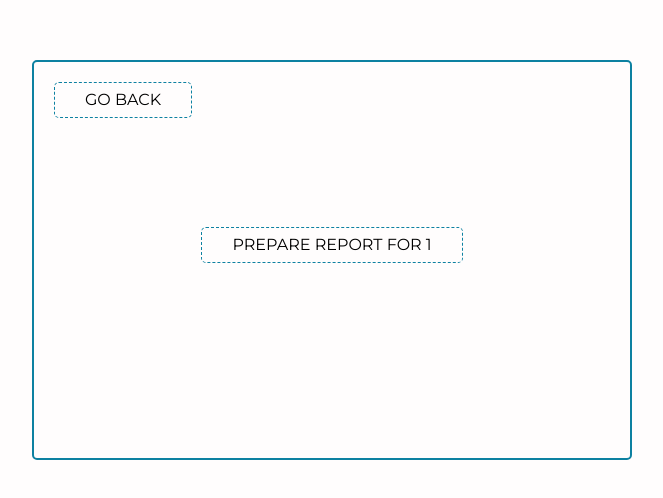
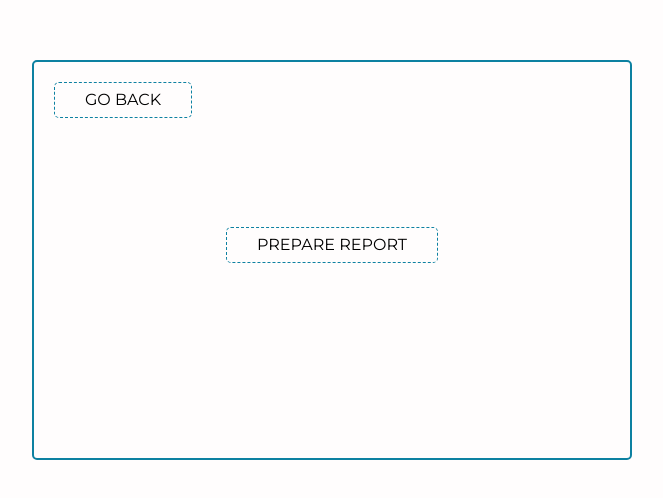
Before and after one commit to alvin1904/skillvine-client, a Next.js app: page /teacher/reports/b/1 in a window 1280 px wide. Shown: the part 140-638 px from the top of the page, without its empty margins (308-971 px from the left). Built offline with nearby package versions, Linux system fonts and the light colour scheme.

Commit message:
feat: abstraction with useReport hook, student report gen

```diff
--- a/src/componentsAdmin/ReportGenerator/Batchwise.js
+++ b/src/componentsAdmin/ReportGenerator/Batchwise.js
@@ -1,7 +1,7 @@
 import jsPDF from "jspdf";
 import "jspdf-autotable";
 
-export const generatePDF = (data) => {
+export const generateBatchPDF = (data) => {
   const doc = new jsPDF();
   const batch = `BATCH-WISE REPORT for ${data[0].student.batch}`;
   let pageNo = 1;
--- /dev/null
+++ b/src/componentsAdmin/ReportGenerator/ReportComponent.js
@@ -0,0 +1,58 @@
+import Loadings from "@/components/Loading/Loadings";
+import styles from "@/styles/teacher/Reports.module.css";
+import useReport from "@/utils/useReport";
+import { BsDownload } from "react-icons/bs";
+
+function ReportComponent({
+  target,
+  status,
+  handleBack,
+  handlePrepare,
+  handleDownload,
+}) {
+  const { message, targets } = useReport();
+  return (
+    <div className={styles.body}>
+      <div
+        className={styles.reportMaker}
+        style={{
+          "--clr-border":
+            target === targets.BATCH
+              ? "var(--clr-primary-250)"
+              : "var(--clr-primary-400)",
+        }}
+      >
+        <button className={styles.back} onClick={handleBack}>
+          GO BACK
+        </button>
+        <button className={styles.btn} onClick={handlePrepare}>
+          PREPARE REPORT
+        </button>
+        <div className={styles.report}>
+          {status &&
+            typeof status === "string" &&
+            status !== message.SUCCESSFUL && (
+              <span style={{ height: "50px", width: "50px" }}>
+                <Loadings
+                  color={
+                    target === targets.BATCH
+                      ? "var(--clr-primary-250)"
+                      : "var(--clr-primary-300)"
+                  }
+                />
+              </span>
+            )}
+          {status}
+        </div>
+        {status === message.SUCCESSFUL && (
+          <button className={styles.downloadBtn} onClick={handleDownload}>
+            <BsDownload />
+            DOWNLOAD
+          </button>
+        )}
+      </div>
+    </div>
+  );
+}
+
+export default ReportComponent;
--- a/src/pages/teacher/reports/b/[slug]/index.js
+++ b/src/pages/teacher/reports/b/[slug]/index.js
@@ -1,76 +1,23 @@
-import { reportGenBatchAPI } from "@/apis/teacher";
-import Loadings from "@/components/Loading/Loadings";
-import { generatePDF } from "@/componentsAdmin/ReportGenerator/Batchwise";
-import styles from "@/styles/teacher/Reports.module.css";
-import useAxiosCaller from "@/utils/useAxiosCaller";
+import ReportComponent from "@/componentsAdmin/ReportGenerator/ReportComponent";
+import useReport from "@/utils/useReport";
 import { useRouter } from "next/router";
-import { useState } from "react";
-import { BsDownload } from "react-icons/bs";
 
 function index() {
-  const message = {
-    PREPARING: "Preparing your report...",
-    COLLECTED: "Collected data, Preparing report PDF...",
-    SUCCESSFUL: "Report generation successful...",
-  };
   const router = useRouter();
   const { slug } = router.query;
-  const { fetchData } = useAxiosCaller();
-  const [status, setStatus] = useState(null);
-  const [data, setData] = useState(null);
-  // BACK BUTTON TO BATCH SELECT
-  const handleBack = () => router.push("/teacher/batches");
-  // PREPARE THE DATA FOR REPORT GEN
-  const handlePrepare = async () => {
-    setStatus(message.PREPARING);
-    let res = null;
-    console.log(slug);
-    if (typeof slug === "string") {
-      res = await fetchData(reportGenBatchAPI, slug);
-      console.log(res);
-      if (res.status === 200 || res.status === 304) {
-        setData(res.data);
-        setStatus(message.COLLECTED);
-        setTimeout(() => {
-          setStatus(message.SUCCESSFUL);
-        }, 1000);
-      } else {
-        setStatus(null);
-        throwError(res?.response?.status);
-      }
-    }
-  };
-  // DOWNLOAD THE PDF REPORT
-  const handleDownload = () => {
-    generatePDF(data);
-  };
+  const { backLinkBatchWise, status, targets, getData, generate } = useReport();
+
+  const handleBack = () => router.push(backLinkBatchWise);
+  const handlePrepare = async () => await getData(targets.BATCH, slug);
+  const handleDownload = () => generate(targets.BATCH);
   return (
-    <div className={styles.body}>
-      <div className={styles.reportMaker}>
-        <button className={styles.back} onClick={handleBack}>
-          GO BACK
-        </button>
-        <button className={styles.btn} onClick={handlePrepare}>
-          PREPARE REPORT FOR {slug}
-        </button>
-        <div className={styles.report}>
-          {status &&
-            typeof status === "string" &&
-            status !== message.SUCCESSFUL && (
-              <span style={{ height: "50px", width: "50px" }}>
-                <Loadings color="var(--clr-primary-250" />
-              </span>
-            )}
-          {status}
-        </div>
-        {status === message.SUCCESSFUL && (
-          <button className={styles.downloadBtn} onClick={handleDownload}>
-            <BsDownload />
-            DOWNLOAD
-          </button>
-        )}
-      </div>
-    </div>
+    <ReportComponent
+      target={targets.BATCH}
+      status={status}
+      handleBack={handleBack}
+      handlePrepare={handlePrepare}
+      handleDownload={handleDownload}
+    />
   );
 }
 
--- a/src/styles/teacher/Reports.module.css
+++ b/src/styles/teacher/Reports.module.css
@@ -12,7 +12,7 @@
   flex-direction: column;
   background-color: var(--clr-light);
   border-radius: 5px;
-  border: 2px solid var(--clr-primary-250);
+  border: 2px solid var(--clr-border);
   height: 400px;
   width: 600px;
   padding: 20px;
@@ -25,7 +25,7 @@
 .downloadBtn {
   all: unset;
   background-color: var(--clr-light);
-  border: 1px dashed var(--clr-primary-250);
+  border: 1px dashed var(--clr-border);
   padding: 5px 30px;
   cursor: pointer;
   transition: 250ms all ease-in-out;
@@ -35,7 +35,7 @@
 .back:hover,
 .btn:hover,
 .downloadBtn:hover {
-  background-color: var(--clr-primary-250);
+  background-color: var(--clr-border);
   color: var(--clr-light);
 }
 .back {
--- /dev/null
+++ b/src/utils/useReport.js
@@ -0,0 +1,61 @@
+import { reportGenBatchAPI } from "@/apis/teacher";
+import useAxiosCaller from "./useAxiosCaller";
+import { useCustomError } from "@/components/ErrorHandler/ErrorContext";
+import { generateBatchPDF } from "@/componentsAdmin/ReportGenerator/Batchwise";
+import { useState } from "react";
+
+function useReport() {
+  const message = {
+    PREPARING: "Fetching data. Almost there…👌",
+    COLLECTED: "Data ready! Making PDF…📄",
+    SUCCESSFUL: "Done! Your report is awesome…🎉",
+  };
+  const targets = {
+    BATCH: "batch-wise",
+    STUDENT: "student-wise",
+  };
+  const backLinkBatchWise = "/teacher/batches";
+  const backLinkStudentWise = "/teacher/evaluate/";
+
+  const { fetchData } = useAxiosCaller();
+  const { throwError } = useCustomError();
+  const [status, setStatus] = useState(null);
+  const [data, setData] = useState(null);
+  const getData = async (target, slug) => {
+    setStatus(message.PREPARING);
+    let res = null;
+    if (typeof slug === "string") {
+      if (target === targets.BATCH)
+        res = await fetchData(reportGenBatchAPI, slug);
+      if (target === targets.STUDENT)
+        res = await fetchData(reportGenBatchAPI, slug);
+      console.log(res);
+      if (res.status === 200 || res.status === 304) {
+        setData(res.data);
+        setStatus(message.COLLECTED);
+        setTimeout(() => {
+          setStatus(message.SUCCESSFUL);
+        }, 1000);
+      } else {
+        setStatus(null);
+        throwError(res?.response?.status);
+      }
+    }
+  };
+
+  const generate = (target) => {
+    if (!data) return throwError("Incorrect Data");
+    if (target === targets.BATCH) generateBatchPDF(data);
+  };
+  return {
+    backLinkBatchWise,
+    backLinkStudentWise,
+    status,
+    targets,
+    getData,
+    generate,
+    message,
+  };
+}
+
+export default useReport;
```
Also changed, not shown: src/pages/teacher/reports/s/[slug]/index.js (+20 -4 lines), src/styles/teacher/Selector.module.css (+5 -2 lines).
